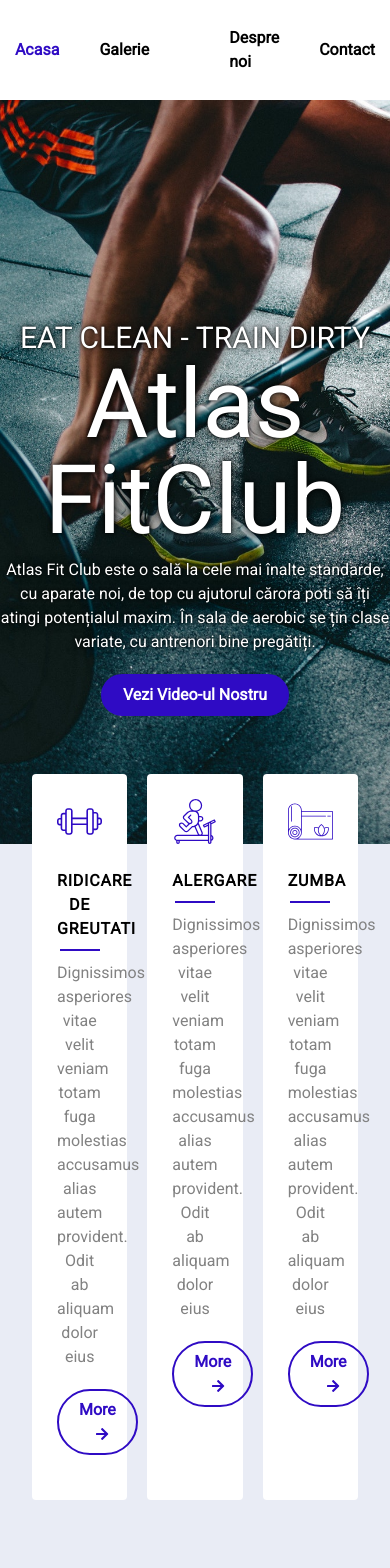
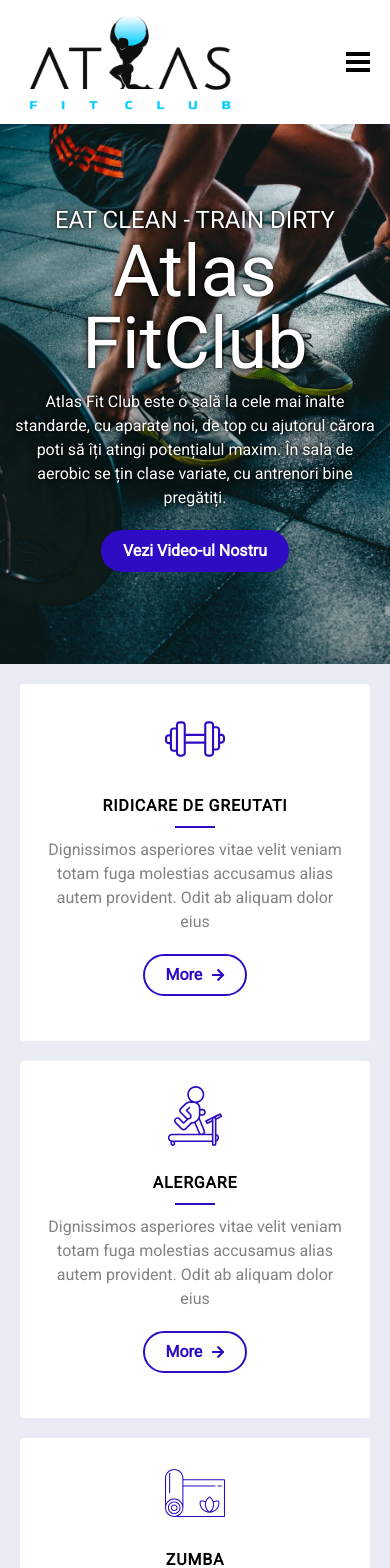
Before and after one commit to Adr1annn/atlasfitclub, a Next.js app: page / in a window 390 px wide. Shown: the top 1568 px of the page. Built offline with nearby package versions, Linux system fonts and the light colour scheme; a web font is replaced by a local one.

Commit message:
mobile header nav menu

```diff
--- a/components/Footer.js
+++ b/components/Footer.js
@@ -1,7 +1,3 @@
-import Image from 'next/image'
-import Link from 'next/link';
-import { useState } from 'react';
-import { useRouter } from "next/router";
 import { FontAwesomeIcon } from "@fortawesome/react-fontawesome";
 import {
   faFacebook,
@@ -11,7 +7,7 @@ import {
 
 const Footer = () => {
 
-  return  <footer className="bg-primary py-[50px]">
+  return  <footer className="bg-primary py-60px lg:py-[100px]">
 
             <div className="container mx-auto">
               <p className="text-light-gray text-center">© 2022 Atlas FitClub. All Rights Reserved.</p>
--- a/components/Gallery.js
+++ b/components/Gallery.js
@@ -5,12 +5,12 @@ const Gallery = () => {
   return  <section className='p-[20px]'>
             <p className="relative tracking-wider text-center text-4xl font-semibold mb-30px after:content-[''] after:absolute after:w-[60px] after:h-[2px] after:bg-[#2F0BC4] after:-bottom-[10px] after:left-0 after:right-0 after:mx-auto">GALERIE</p>
             <p className='text-center text-gray mb-[70px] max-w-[700px] mx-auto tracking-widest'>Dignissimos asperiores vitae velit veniam totam fuga molestias accusamus alias autem provident. Odit ab aliquam dolor eius.</p>
-            <div className="grid grid-cols-3 gap-5 h-[465px] mb-[20px]">
+            <div className="grid grid-cols-1 lg:grid-cols-3 gap-5 lg:h-[465px] mb-[20px]">
               <Image src="/Gallery_2.jpg" alt="Weight Lifting" layout='responsive' height="100%" width="100%" quality={100}/>
               <Image src="/Gallery_4.jpg" alt="Weight Lifting" layout='responsive' height="100%" width="100%" quality={100}/>
               <Image src="/Gallery_5.jpg" alt="Weight Lifting" layout='responsive' height="100%" width="100%" quality={100}/>
             </div>
-            <div className="grid grid-cols-2 gap-5 h-[465px]">
+            <div className="grid lg:grid-cols-2 gap-5 lg:h-[465px]">
               <Image src="/Gallery_1.jpg" alt="Weight Lifting" layout='responsive' height="100%" width="100%" quality={100}/>
               <Image src="/Gallery_7.jpg" alt="Weight Lifting" layout='responsive' height="100%" width="100%" quality={100}/>
             </div>
--- a/components/Header.js
+++ b/components/Header.js
@@ -1,19 +1,56 @@
+import { useEffect, useState } from "react";
+import { useRouter } from "next/router";
 import Image from 'next/image'
 import Link from 'next/link';
-import { useRouter } from "next/router";
 
 const Header = () => {
   const router = useRouter();
+  const [mobileMenu, setMobileMenu] = useState(false);
 
-  return  <header className='container h-100px'>
-            <ul className='flex items-center justify-center h-full'>
+  return  <header className='container md:h-100px'>
+
+            {/* MOBILE SECTION */}
+            <div className={"transform transition-all ease-in-out header fixed w-full h-full bg-black bg-opacity-40 mobile-menu z-50 " + (mobileMenu ? '-translate-x-0 -ml-[20px]' : '-translate-x-full -ml-[20px]') + ' md:hidden'}>
+              <div className="absolute z-max bg-primary h-full w-full py-14">
+                <button onClick={() => setMobileMenu(false)}>
+                  <span className="absolute top-5 right-5 close-menu">
+                    <svg xmlns="http://www.w3.org/2000/svg" width="16" height="16" viewBox="0 0 24 24" fill="white"><path d="M24 20.188l-8.315-8.209 8.2-8.282-3.697-3.697-8.212 8.318-8.31-8.203-3.666 3.666 8.321 8.24-8.206 8.313 3.666 3.666 8.237-8.318 8.285 8.203z"/></svg>
+                  </span>
+                </button>
+                <ul className='h-full px-[20px]'>
+                  <li>
+                    <Link href="/" >
+                      <a className={"text-white transition ease-in-out duration-300 " + (router.pathname == "/" ? "underline underline-offset-2" : "")}>Acasa</a>
+                    </Link>
+                  </li>
+                  <li>
+                    <Link href="/">
+                      <a className="text-white ease-in-out duration-300">Galerie</a>
+                    </Link>
+                  </li>
+                  <li>
+                    <Link href="/">
+                      <a className="text-white ease-in-out duration-300">Despre noi</a>
+                    </Link>
+                  </li>
+                  <li>
+                    <Link href="/">
+                      <a className="text-white ease-in-out duration-300">Contact</a>
+                    </Link>
+                  </li>
+                </ul>
+              </div>
+            </div>
+
+            {/* DESKTOP SECTION */}
+            <ul className='items-center justify-center h-full hidden md:flex'>
               <li className='mr-10'>
                 <Link href="/" >
                   <a className={"font-semibold transition ease-in-out duration-300 hover:text-primary " + (router.pathname == "/" ? "text-primary" : "")}>Acasa</a>
                 </Link>
               </li>
               <li>
-                <Link href="/about">
+                <Link href="/">
                   <a className="font-semibold ease-in-out duration-300 hover:text-primary">Galerie</a>
                 </Link>
               </li>
@@ -28,12 +65,23 @@ const Header = () => {
                 </Link>
               </li>
               <li className='ml-10'>
-                <Link href="/about">
+                <Link href="/">
                   <a className="font-semibold ease-in-out duration-300 hover:text-primary">Contact</a>
                 </Link>
               </li>
             </ul>
 
+            <div className='flex py-3 justify-between items-center md:hidden'>
+              <Image src="/logo-small.png" alt="Vercel Logo" height="100" width="220"/>
+
+              <button onClick={() => setMobileMenu(true)}>
+                <span>
+                  <svg xmlns="http://www.w3.org/2000/svg" width="24" height="24" viewBox="0 0 24 24"><path d="M24 6h-24v-4h24v4zm0 4h-24v4h24v-4zm0 8h-24v4h24v-4z"/></svg>
+                </span>
+              </button>
+            </div>
+
+
           </header>
 }
 
--- a/components/Hero.js
+++ b/components/Hero.js
@@ -2,11 +2,11 @@ import Image from 'next/image'
 
 const Hero = () => {
 
-  return  <section className="bg-[url('/hero-1.jpg')] h-[calc(100vh-100px)] bg-no-repeat bg-cover bg-top">
-            <div className='pt-[220px] text-shadow-lg'>
-              <h5 className='text-white text-center text-3xl'>EAT CLEAN - TRAIN DIRTY</h5>
-              <h1 className='text-white text-center text-8xl'>Atlas FitClub</h1>
-              <p className='max-w-[600px] mx-auto text-center text-white mt-[10px]'>Atlas Fit Club este o sală la cele mai înalte standarde, cu aparate noi, de top cu ajutorul cărora poti să îți atingi potențialul maxim. În sala de aerobic se țin clase variate, cu antrenori bine pregătiți.</p>
+  return  <section className="bg-[url('/hero-1.jpg')] h-[540px] lg:h-[calc(100vh-100px)] bg-no-repeat bg-cover bg-top">
+            <div className='pt-[80px] lg:pt-[220px] text-shadow-lg'>
+              <h5 className='text-white text-center text-2xl lg:text-3xl'>EAT CLEAN - TRAIN DIRTY</h5>
+              <h1 className='text-white text-center text-7xl lg:text-8xl'>Atlas FitClub</h1>
+              <p className='max-w-[600px] px-10px mx-auto text-center text-white mt-[10px]'>Atlas Fit Club este o sală la cele mai înalte standarde, cu aparate noi, de top cu ajutorul cărora poti să îți atingi potențialul maxim. În sala de aerobic se țin clase variate, cu antrenori bine pregătiți.</p>
               <button
                 className='block bg-[#2F0BC4] mx-auto my-20px px-20px py-[7px] border-2 border-primary rounded-full text-white font-semibold transition ease-in-out duration-300 hover:shadow-2xl'
               >
--- a/components/Offers.js
+++ b/components/Offers.js
@@ -12,10 +12,10 @@ const Offers = () => {
   const [isHoveringTwo, setIsHoveredTwo] = useState(false);
   const [isHoveringThree, setIsHoveredThree] = useState(false);
 
-  return  <section className="bg-light-gray pb-30px">
+  return  <section className="bg-light-gray lg:pb-30px pt-20px lg:pt-0">
             <div className="container">
-              <div className="grid grid-cols-3 gap-5">
-                <div className='bg-white p-25px -translate-y-[70px] rounded'>
+              <div className="grid grid-cols-1 lg:grid-cols-3 lg:gap-5">
+                <div className='bg-white p-25px mb-20px lg:mb-0 lg:-translate-y-[70px] rounded'>
                   <div className='flex justify-center mb-25px'>
                     <Image src="/dumbbell.svg" alt="Weight Lifting" height="60px" width="60px"/>
                   </div>
@@ -33,7 +33,7 @@ const Offers = () => {
                     />
                   </button>
                 </div>
-                <div className='bg-white p-25px -translate-y-[70px] rounded'>
+                <div className='bg-white p-25px mb-20px lg:mb-0 lg:-translate-y-[70px] rounded'>
                   <div className='flex justify-center mb-25px'>
                     <Image src="/exercise.svg" alt="Running" height="60px" width="60px"/>
                   </div>
@@ -51,7 +51,7 @@ const Offers = () => {
                     />
                   </button>
                 </div>
-                <div className='bg-white p-25px -translate-y-[70px] rounded'>
+                <div className='bg-white p-25px mb-20px lg:mb-0 lg:-translate-y-[70px] rounded'>
                   <div className='flex justify-center mb-25px'>
                     <Image src="/yoga-carpet.svg" alt="Yoga" height="60px" width="60px"/>
                   </div>
--- a/pages/_app.js
+++ b/pages/_app.js
@@ -13,7 +13,7 @@ function MyApp({ Component, pageProps }) {
               <link
                 rel="stylesheet"
                 type="text/css"
-                charset="UTF-8"
+                charSet="UTF-8"
                 href="https://cdnjs.cloudflare.com/ajax/libs/slick-carousel/1.6.0/slick.min.css"
               />
               <link
--- a/tailwind.config.js
+++ b/tailwind.config.js
@@ -3,27 +3,21 @@ module.exports = {
   theme: {
     container: {
       center: true,
-      padding: '2rem',
+      padding: {
+        DEFAULT: '20px'
+      },
       screens: {
-        sm: '600px',
-        md: '728px',
-        lg: '984px',
-        xl: '1195px',
-        '2xl': '1496px',
+        'sm': '1280px'
       },
     },
+    screens: {
+      'sm': '640px',
+      'md': '768px',
+      'lg': '1024px',
+      'xl': '1200px',
+    },
     extend: {
-      screens: {
-        'mobile': '320px',
-        'tablet': '640px',
-        'desktop': '1024px',
-        'screen1140': '1140px',
-        'laptop': '1366px',
-        'xl': '1600px',
-        'xxl': '1920px',
-      },
       spacing: {
-        '-25px': '-25px',
         '4px': '4px',
         '5px': '5px',
         '7px': '7px',
@@ -65,33 +59,6 @@ module.exports = {
         '512px': '512px',
       },
     },
-    // backgroundColor: {
-    //   'primary': '#2F0BC4',
-    //   'secondary': '#1A1A1A',
-    //   'gold': '#C09949',
-    //   'white': '#FFFFFF',
-    //   'black': '#000000',
-    //   'gray': '#828282',
-    //   'red': '#ff0000',
-    //   'light-gray': '#e9ecf5'
-    // },
-    // borderColor: theme => ({
-    //   ...theme('colors'),
-    //   'primary': '#2F0BC4',
-    //   'secondary': '#1A1A1A',
-    //   'white': '#FFFFFF',
-    //   'red': '#ff0000',
-    // }),
-    // textColor: {
-    //   'primary': '#2F0BC4',
-    //   'secondary': '#1A1A1A',
-    //   'gold': '#C09949',
-    //   'white': '#FFFFFF',
-    //   'black': '#000000',
-    //   'gray': '#828282',
-    //   'red': '#ff0000',
-    //   'light-gray': '#e9ecf5'
-    // },
     colors: {
       'primary': '#2F0BC4',
       'secondary': '#1A1A1A',
```
Also changed, not shown: components/AboutUs.js (+5 -5 lines).
